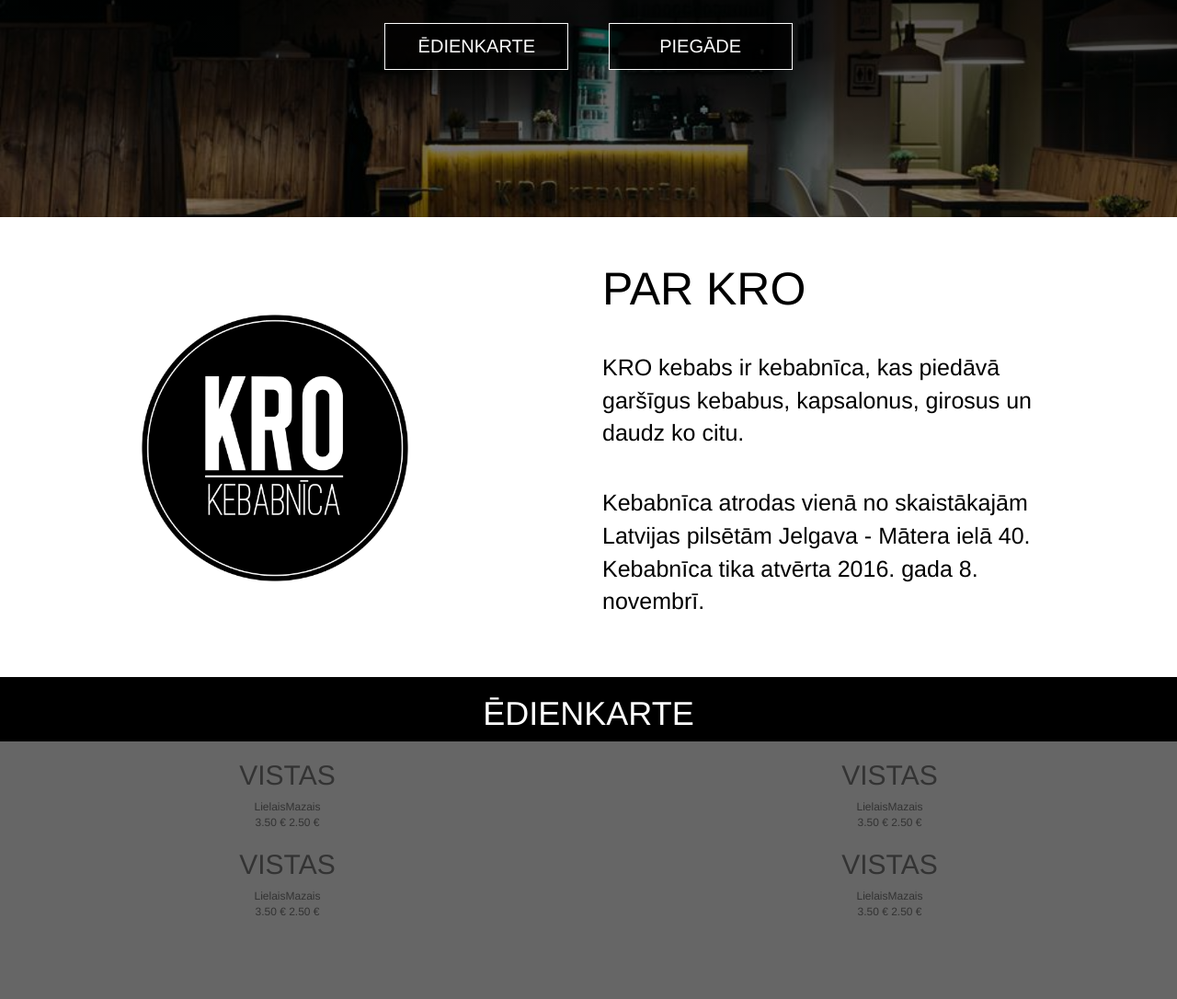
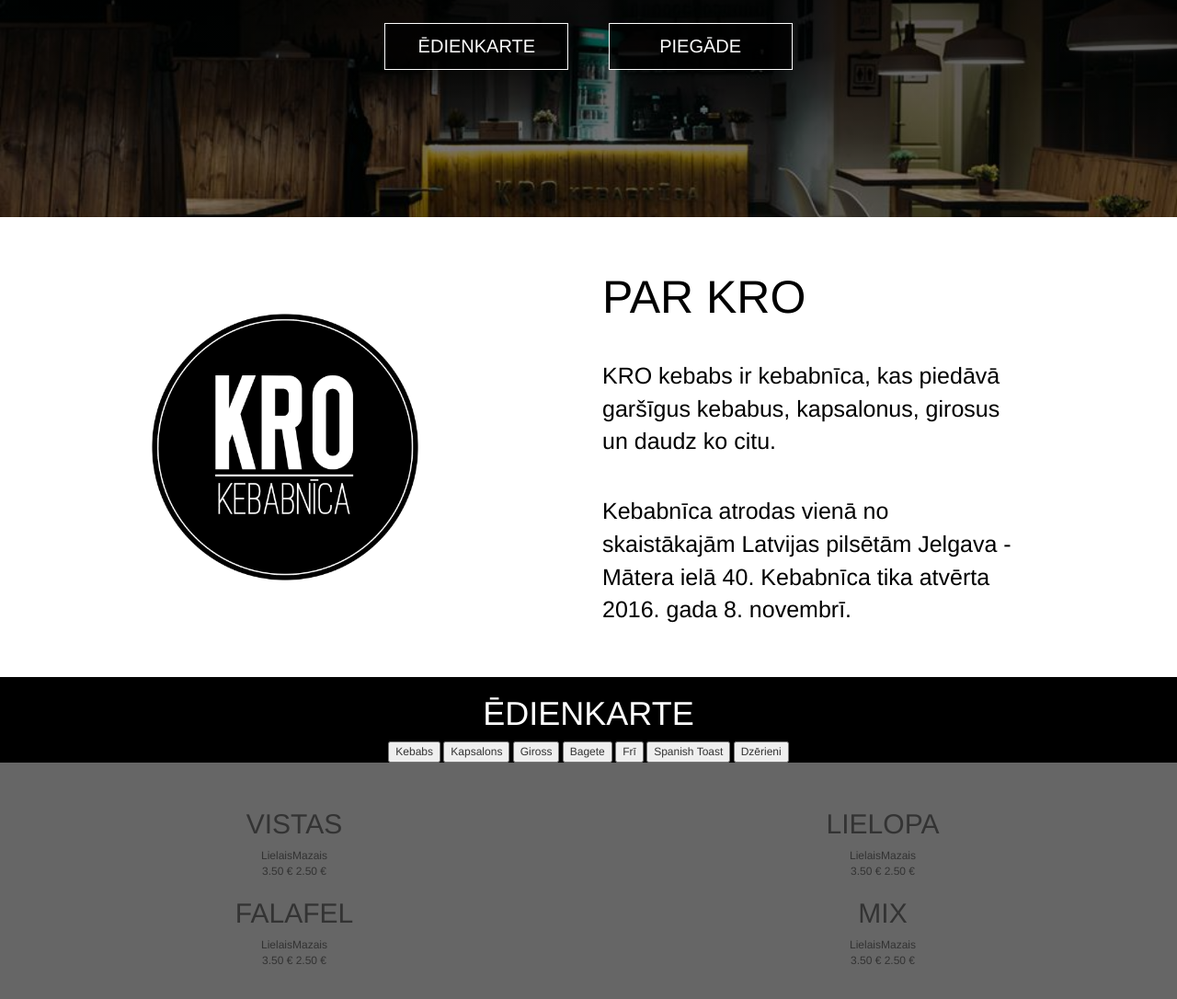
Before and after one commit to Krismans/KroKebab, a plain HTML site: page index.html in a window 1280 px wide. Shown: the part 274-1360 px from the top of the page at 92% size. Drawn offline with nearby package versions, Linux system fonts and the light colour scheme.

```diff
--- a/index.html
+++ b/index.html
@@ -43,12 +43,7 @@
         </div>
       </div>
     </section>
-    <section id="about" class="about-section">
-      <div class="row">
-        <div class="col-md-12 text-center">
-
-        </div>
-      </div>
+    <section id="about" class="container-fluid about-section">
       <div class="row">
         <div class="col-md-6 about-logo-container">
           <img class="about-logo" src="images/kro-logo-dark.png" alt="Melns Kro Kebab Logo">
@@ -61,10 +56,17 @@
         </div>
       </div>
     </section>
-    <section class="foodmenu-section">
+    <section class="container-fluid foodmenu-section">
       <div class="row">
         <div class="col-md-12 text-center foodmenu-heading">
           <h1>ĒDIENKARTE</h1>
+          <button>Kebabs</button>
+          <button>Kapsalons</button>
+          <button>Giross</button>
+          <button>Bagete</button>
+          <button>Frī</button>
+          <button>Spanish Toast</button>
+          <button>Dzērieni</button>
         </div>
       </div>
       <div class="row text-center">
@@ -74,19 +76,19 @@
           <span>3.50 &euro;</span> <span>2.50 &euro;</span>
         </div>
         <div class="col-md-6">
-          <h2>VISTAS</h2>
+          <h2>LIELOPA</h2>
           <span>Lielais</span><span>Mazais</span><br>
           <span>3.50 &euro;</span> <span>2.50 &euro;</span>
         </div>
       </div>
       <div class="row text-center">
         <div class="col-md-6">
-          <h2>VISTAS</h2>
+          <h2>FALAFEL</h2>
           <span>Lielais</span><span>Mazais</span><br>
           <span>3.50 &euro;</span> <span>2.50 &euro;</span>
         </div>
         <div class="col-md-6">
-          <h2>VISTAS</h2>
+          <h2>MIX</h2>
           <span>Lielais</span><span>Mazais</span><br>
           <span>3.50 &euro;</span> <span>2.50 &euro;</span>
         </div>
--- a/sass/style.sass
+++ b/sass/style.sass
@@ -93,7 +93,7 @@ body
       transform: rotateY(360deg)
   h1
     color: #000
-    margin-top: 50px
+    margin-top: 60px
     font-size: 50px
   p
     font-size: 25px
@@ -109,6 +109,7 @@ body
     color: #fff
   .foodmenu-heading
     background: #000
+    margin-bottom: 30px
 
 
   // for tests
```
Also changed, not shown: css/style.css.
